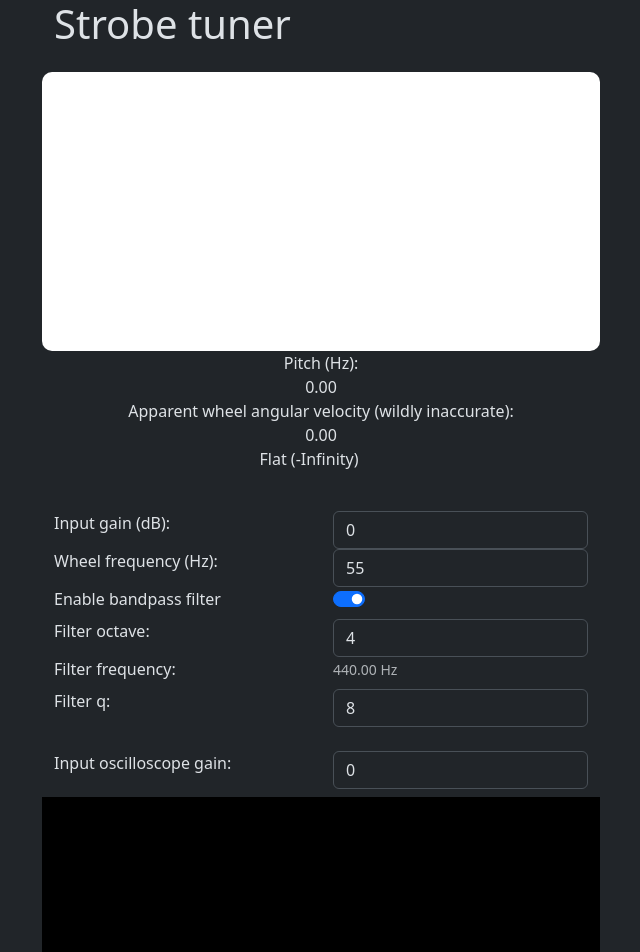
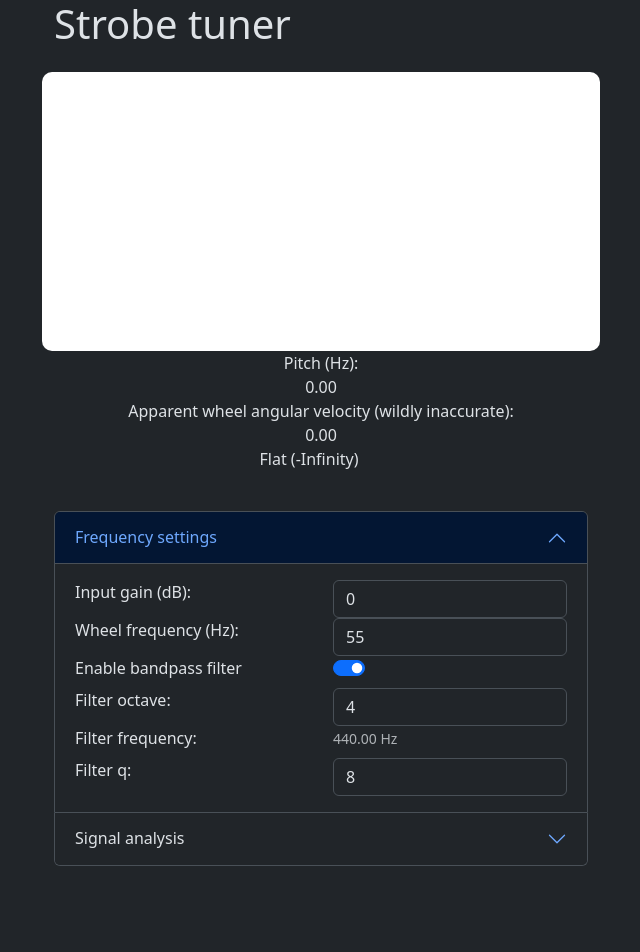
Before and after one commit to frun36/strobe-tuner, a React (Vite) app: page / in a window 1280 px wide. Shown: the top 952 px of the page, without its empty margins (319-959 px from the left). After the commit the page ends 866 px from the top, so only its background shows below. Built offline with nearby package versions, Linux system fonts and the light colour scheme; no server answers.

Commit message:
Make menus collapsible

```diff
--- a/src/App.jsx
+++ b/src/App.jsx
@@ -6,7 +6,7 @@ import Settings from "./components/Settings";
 import { dBToLinear } from "./utils/utils";
 import wheelImageUrl from "/wheel.png?url";
 
-import { Container, Row, Col } from "react-bootstrap";
+import { Container, Row, Col, Accordion } from "react-bootstrap";
 
 export default function App() {
     const defaultSettings = {
@@ -80,9 +80,21 @@ export default function App() {
                 <Col xs={12} lg={6}>
                     <h1>Strobe tuner</h1>
                     <TunerDisplay img={imgRef.current} positionBuffer={frame.positionBuffer} pitch={frame.pitch} apparentOmega={frame.apparentOmega} desiredPitch={currentSettings.wheelFrequency * Math.pow(2, currentSettings.filterOctave - 1)} />
-                    <Settings updater={setCurrentSettings} defaultSettings={defaultSettings} />
-                    <Oscilloscope buffer={frame.inputBuffer} gainLabel="Input oscilloscope gain: " />
-                    <Oscilloscope buffer={frame.outputBuffer} gainLabel="Output oscilloscope gain: " />
+                    <Accordion defaultActiveKey={["0"]} alwaysOpen>
+                        <Accordion.Item eventKey="0">
+                            <Accordion.Header>Frequency settings</Accordion.Header>
+                            <Accordion.Body>
+                                <Settings updater={setCurrentSettings} defaultSettings={defaultSettings} />
+                            </Accordion.Body>
+                        </Accordion.Item>
+                        <Accordion.Item eventKey="1">
+                            <Accordion.Header>Signal analysis</Accordion.Header>
+                            <Accordion.Body>
+                                <Oscilloscope buffer={frame.inputBuffer} gainLabel="Input oscilloscope gain: " />
+                                <Oscilloscope buffer={frame.outputBuffer} gainLabel="Output oscilloscope gain: " />
+                            </Accordion.Body>
+                        </Accordion.Item>
+                    </Accordion>
                 </Col>
                 <Col xs={0} lg={3}></Col>
             </Row>
--- a/src/components/Oscilloscope.jsx
+++ b/src/components/Oscilloscope.jsx
@@ -39,7 +39,7 @@ export default function Oscilloscope({ buffer, gainLabel }) {
         canvasCtx.stroke();
     }, [buffer]);
 
-    return <div className="my-4">
+    return <div className="my-2">
         <Row className="my-2">
             <Form.Group>
                 <Row>
```
